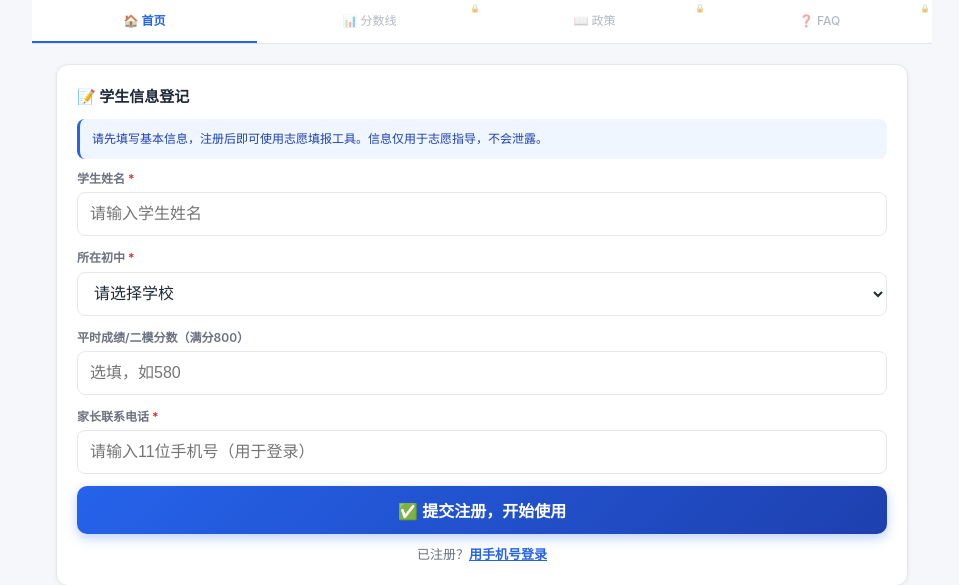
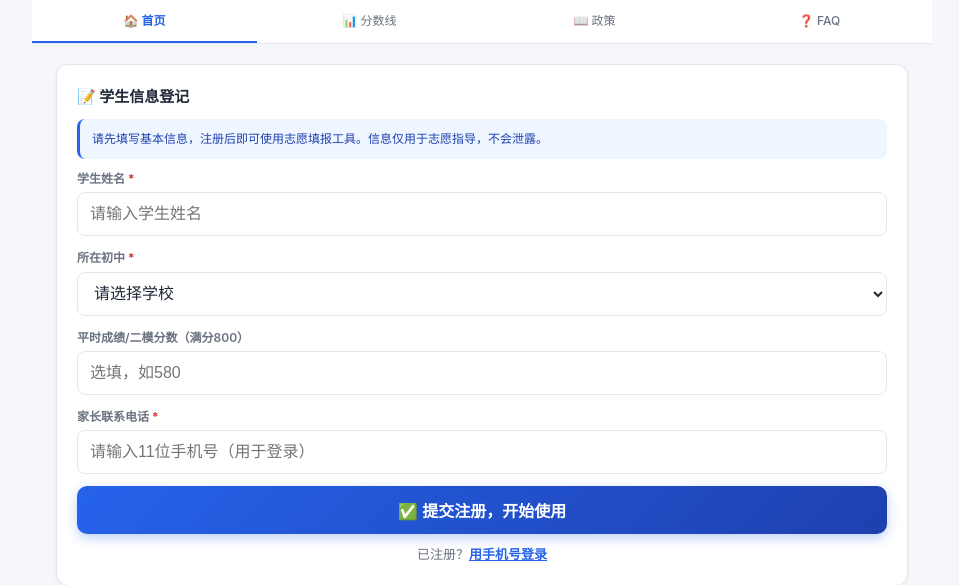
Before and after one commit to 934465438-maker/sihong-zhongkao, a Flask app: page / in a window 1280 px wide. Shown: the part 96-681 px from the top of the page, without its empty margins (158-1117 px from the left). Run offline with Flask 3, Linux system fonts and the light colour scheme.

Commit message:
移除分数线/政策/FAQ页面的注册锁，允许所有访客直接浏览内容

```diff
--- a/templates/index.html
+++ b/templates/index.html
@@ -69,8 +69,7 @@ tr:nth-child(even) td{background:#FAFAFA}
 .reg-success .icon{font-size:48px;margin-bottom:10px}
 .reg-success h3{color:var(--green);font-size:18px;margin-bottom:6px}
 .reg-success p{color:var(--gray);font-size:13px}
-.tab-locked{position:relative;opacity:.5;pointer-events:none}
-.tab-locked::after{content:'🔒';position:absolute;top:2px;right:2px;font-size:8px}
+/* tab-locked 已废弃：所有标签页均可直接访问 */
 @media(min-width:768px){.app{max-width:900px}.page{padding:20px 24px}.card{padding:20px}.stats{grid-template-columns:repeat(4,1fr)}.header h1{font-size:24px}.two{display:grid;grid-template-columns:1fr 1fr;gap:12px}}
 </style>
 </head>
@@ -79,9 +78,9 @@ tr:nth-child(even) td{background:#FAFAFA}
 <div class="header"><h1>📋 泗洪中考志愿模拟填报</h1><p>2026年二模参考版 · 数据驱动 · 科学决策</p></div>
 <div class="tabs">
   <div class="tab on" data-p="home">🏠 首页</div>
-  <div class="tab tab-locked" data-p="score" id="tab-score">📊 分数线</div>
-  <div class="tab tab-locked" data-p="policy" id="tab-policy">📖 政策</div>
-  <div class="tab tab-locked" data-p="faq" id="tab-faq">❓ FAQ</div>
+  <div class="tab" data-p="score" id="tab-score">📊 分数线</div>
+  <div class="tab" data-p="policy" id="tab-policy">📖 政策</div>
+  <div class="tab" data-p="faq" id="tab-faq">❓ FAQ</div>
 </div>
 
 <!-- 首页 -->
@@ -419,10 +418,7 @@ function isValidPhone(p){return /^1[3-9]\d{9}$/.test(p);}
 
 // ====== Tab切换 ======
 document.querySelectorAll('.tab').forEach(function(t){t.onclick=function(){
-  if(t.classList.contains('tab-locked')){
-    alert('请先完成注册信息填写');
-    return;
-  }
+  // 已移除注册锁：所有标签页均可直接访问
   document.querySelectorAll('.tab').forEach(function(x){x.classList.remove('on')});
   document.querySelectorAll('.page').forEach(function(x){x.classList.remove('on')});
   t.classList.add('on');
```
